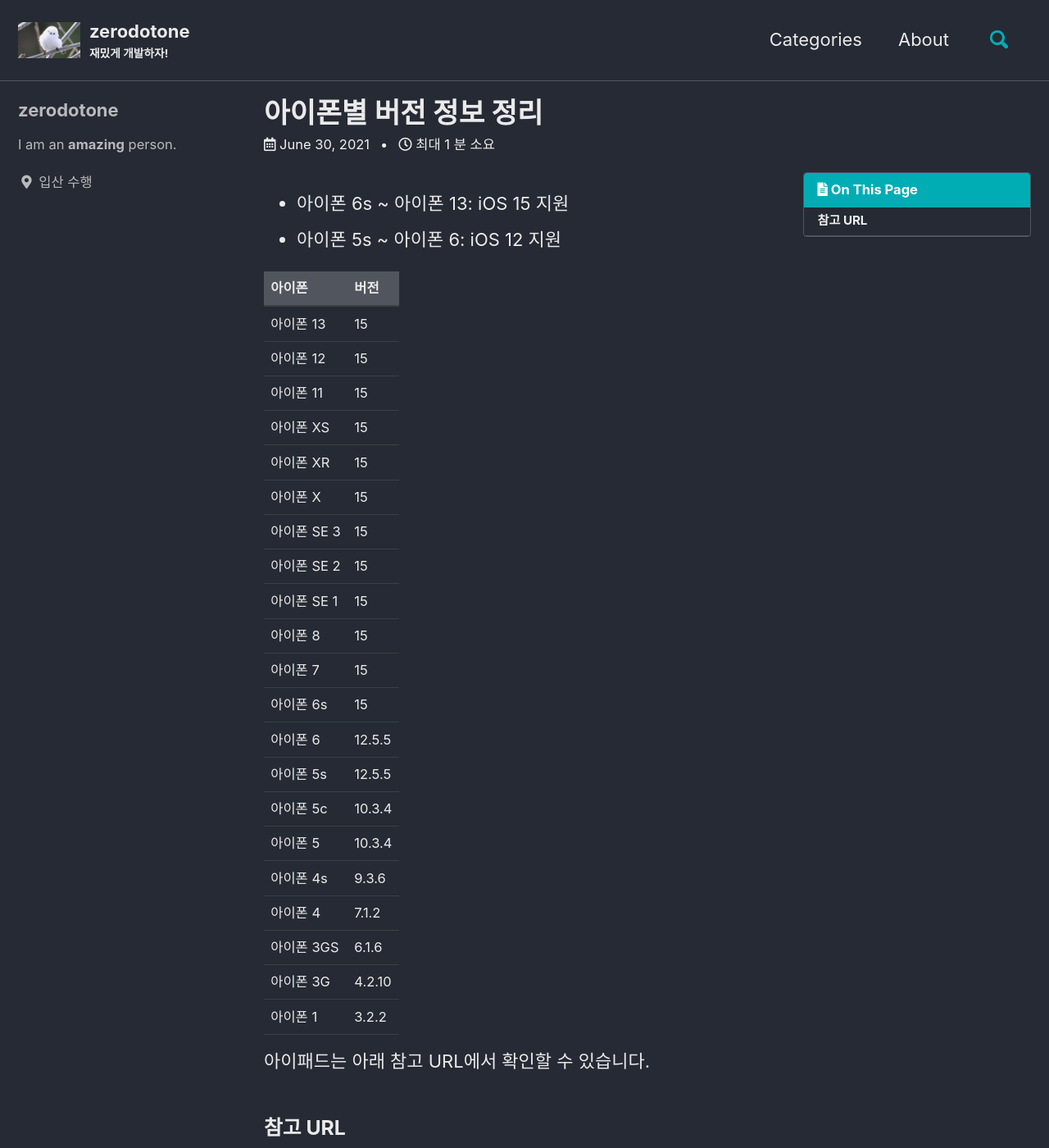
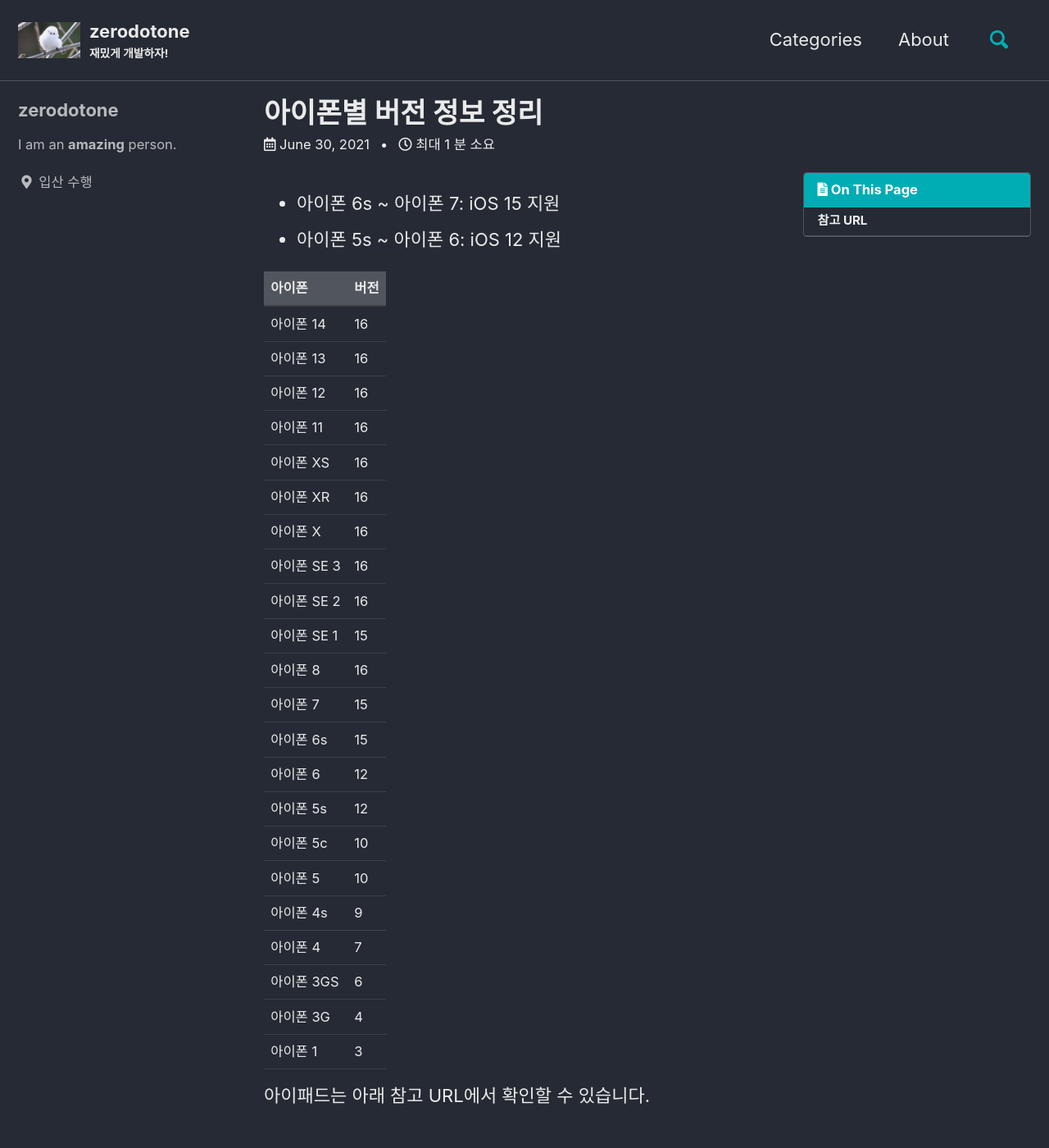
Before and after one commit to zdodev/zdodev.github.io, a Jekyll site: the page built from _posts/2021-06-30-아이폰별-버전-정보-정리.md, in a window 1280 px wide and 1400 px high. Shown: the whole window at 82% size. Built offline with Jekyll 4.4.1, drawn with Linux system fonts in a browser that asks for light colours; cached includes are drawn as plain includes; comment, search, counter and statistics services are not loaded.

Commit message:
✍️: 아이폰별 버전 정보 정리 버전 업데이트

```diff
--- a/_posts/2021-06-30-아이폰별-버전-정보-정리.md
+++ b/_posts/2021-06-30-아이폰별-버전-정보-정리.md
@@ -9,32 +9,33 @@ comments: true
 
 ---
 
-- 아이폰 6s ~ 아이폰 13: iOS 15 지원
+- 아이폰 6s ~ 아이폰 7: iOS 15 지원
 - 아이폰 5s ~ 아이폰 6: iOS 12 지원
 
 | 아이폰      | 버전   |
 | ----------- | ------ |
-| 아이폰 13   | 15     |
-| 아이폰 12   | 15     |
-| 아이폰 11   | 15     |
-| 아이폰 XS   | 15     |
-| 아이폰 XR   | 15     |
-| 아이폰 X    | 15     |
-| 아이폰 SE 3 | 15     |
-| 아이폰 SE 2 | 15     |
+| 아이폰 14   | 16     |
+| 아이폰 13   | 16     |
+| 아이폰 12   | 16     |
+| 아이폰 11   | 16     |
+| 아이폰 XS   | 16     |
+| 아이폰 XR   | 16     |
+| 아이폰 X    | 16     |
+| 아이폰 SE 3 | 16     |
+| 아이폰 SE 2 | 16     |
 | 아이폰 SE 1 | 15     |
-| 아이폰 8    | 15     |
+| 아이폰 8    | 16     |
 | 아이폰 7    | 15     |
 | 아이폰 6s   | 15     |
-| 아이폰 6    | 12.5.5 |
-| 아이폰 5s   | 12.5.5 |
-| 아이폰 5c   | 10.3.4 |
-| 아이폰 5    | 10.3.4 |
-| 아이폰 4s   | 9.3.6  |
-| 아이폰 4    | 7.1.2  |
-| 아이폰 3GS  | 6.1.6  |
-| 아이폰 3G   | 4.2.10 |
-| 아이폰 1    | 3.2.2  |
+| 아이폰 6    | 12 |
+| 아이폰 5s   | 12 |
+| 아이폰 5c   | 10 |
+| 아이폰 5    | 10 |
+| 아이폰 4s   | 9  |
+| 아이폰 4    | 7  |
+| 아이폰 3GS  | 6  |
+| 아이폰 3G   | 4 |
+| 아이폰 1    | 3  |
 
 아이패드는 아래 참고 URL에서 확인할 수 있습니다.
 
```
